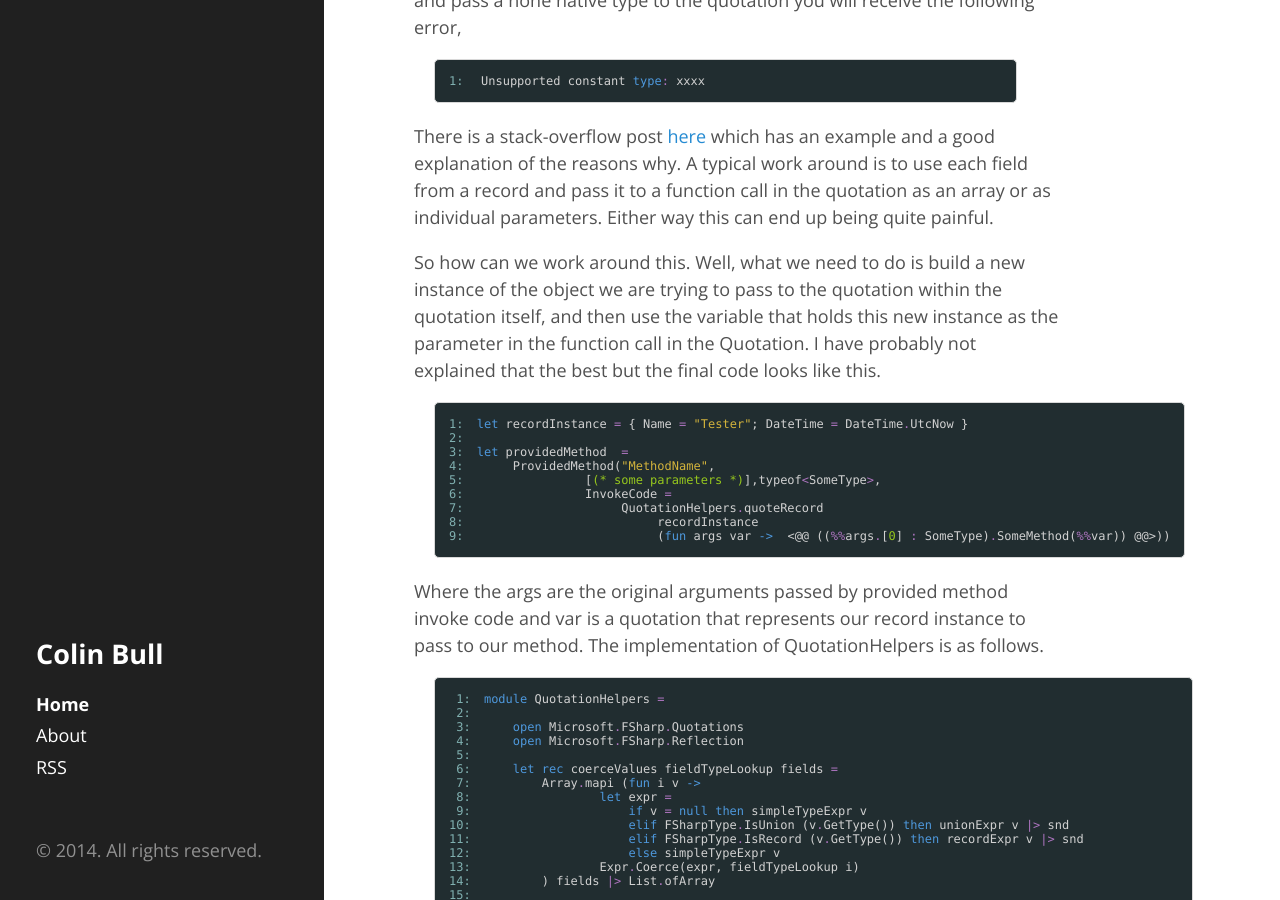
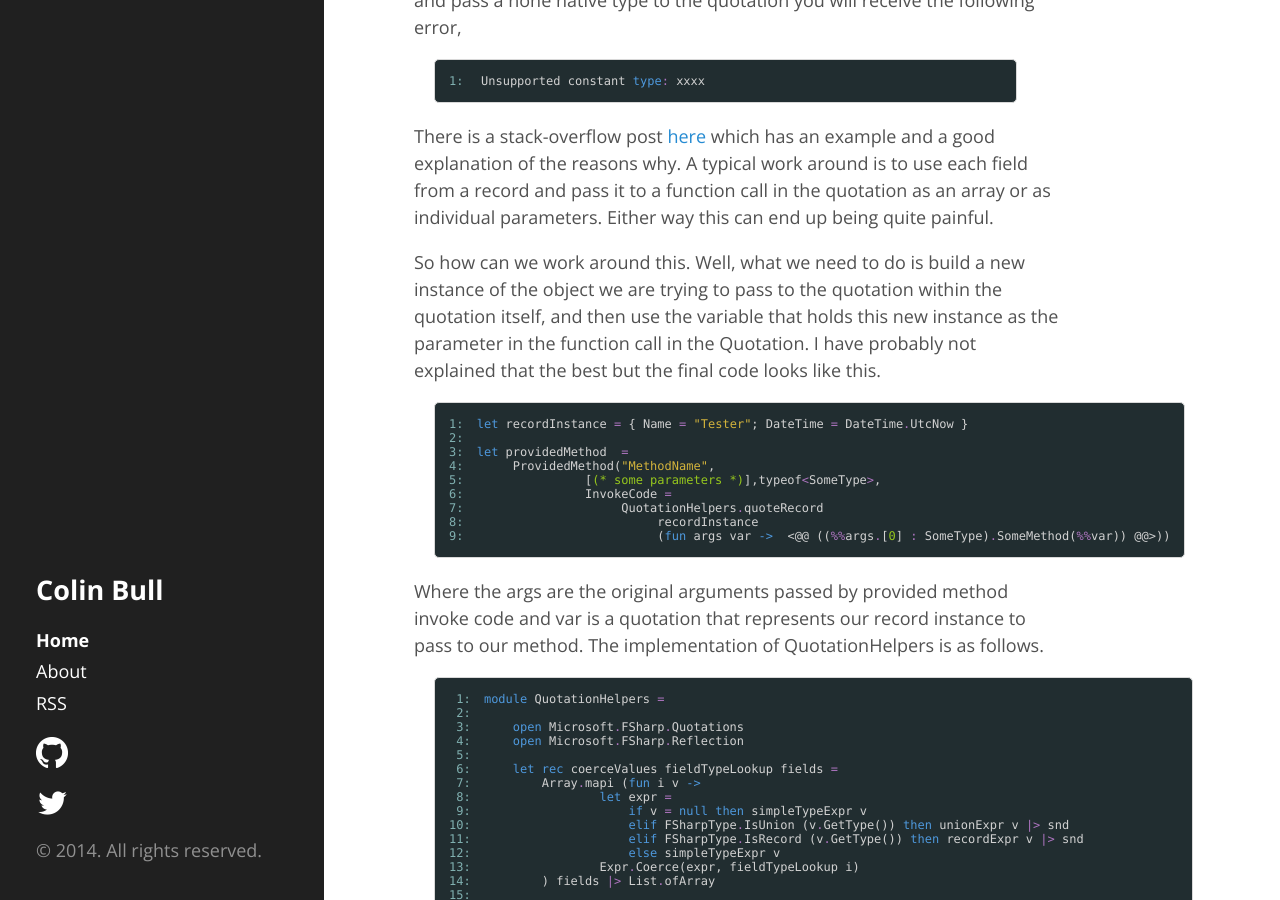
Before and after one commit to colinbull/colinbull.github.io, a Jekyll site: the page built from index.html, in a window 1280 px wide and 900 px high, scrolled down 319 px. Built offline with Jekyll 4.4.1, drawn with Linux system fonts in a browser that asks for light colours; some web fonts are replaced; Markdown is read by kramdown in place of the engine named in the settings; the list of posts is cut into pages by our own code.

Commit message:
duhhhrrr

```diff
--- a/_includes/sidebar.html
+++ b/_includes/sidebar.html
@@ -29,10 +29,10 @@
       </nav>
       <div>
           <a href="http://www.github.com/colinbull">
-              <img href="{{ site.baseurl }}public/GitHub-Mark-Light-32px.png"/>
+              <img src="{{ site.baseurl }}public/GitHub-Mark-Light-32px.png"/>
           </a>
           <a href="https://twitter.com/colinbul">
-              <img href="{{ site.baseurl }}public/Twitter_logo_white_32.png" />
+              <img src="{{ site.baseurl }}public/Twitter_logo_white_32.png" />
           </a>
       </div>
     <p>&copy; {{ site.time | date: '%Y' }}. All rights reserved.</p>
```
Also changed, not shown: 1 other file.
